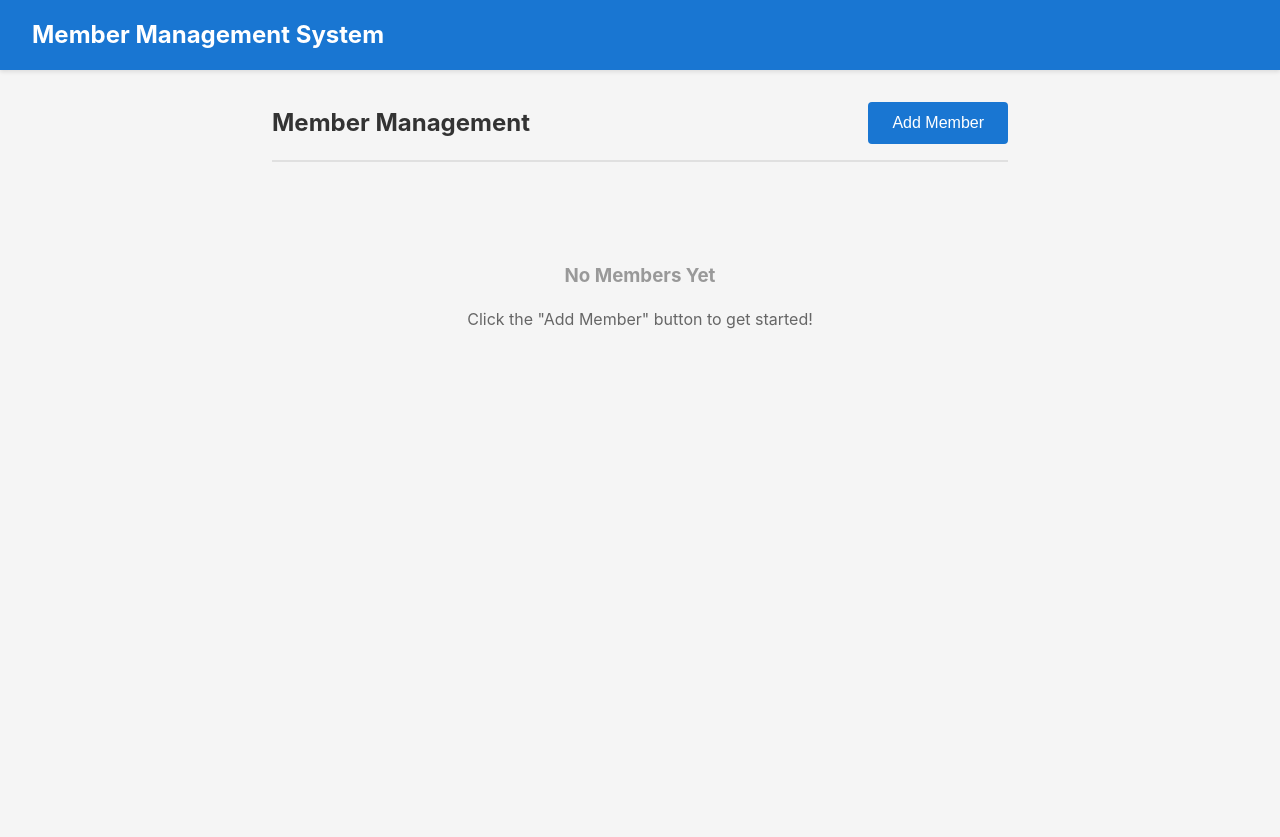
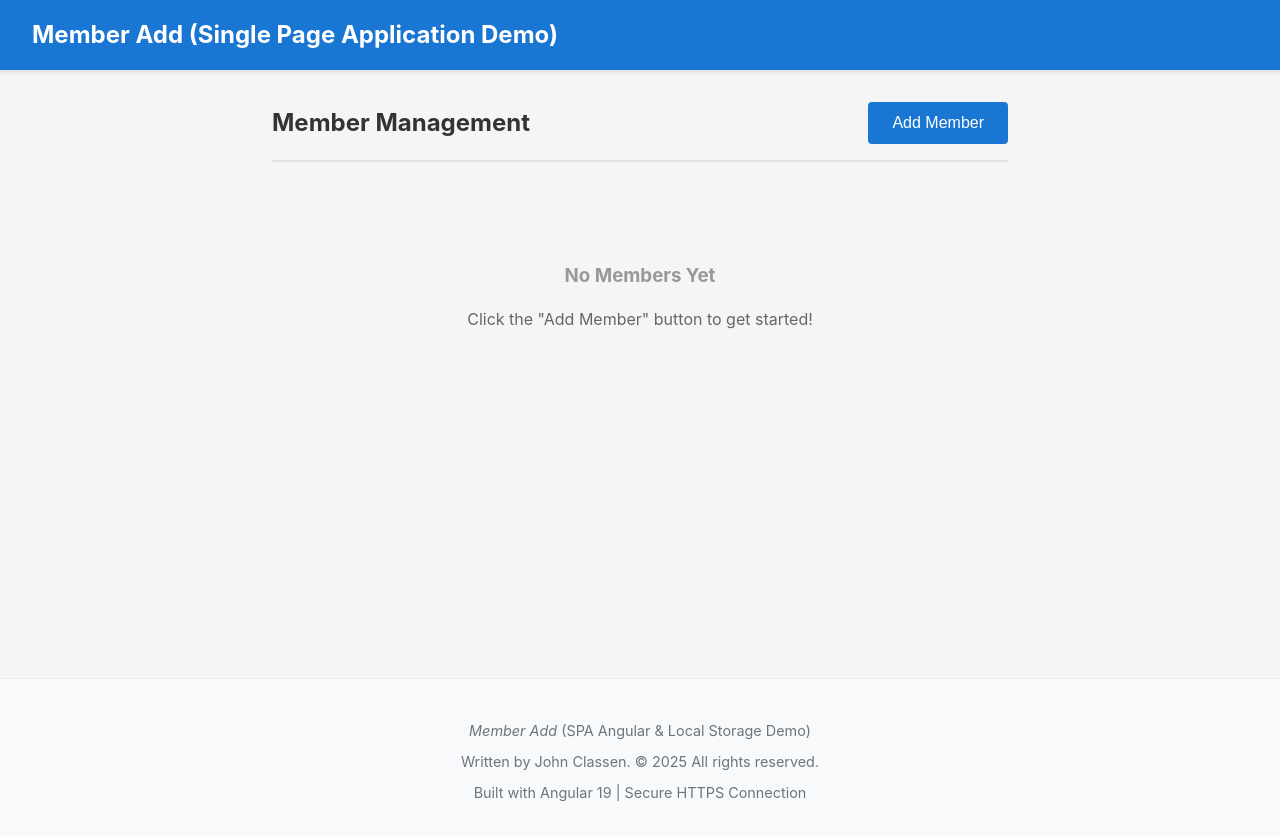
Before and after one commit to jclas/AddMember-ngdemo, an Angular app in the folder member-add/: page /#/members in a window 1280 px wide. Before the commit the page ends 800 px from the top, so only its background shows below. Built offline with nearby package versions, Linux system fonts and the light colour scheme.

Commit message:
- tweak title and h1 of app, etc. - added a footer component, but kept in own folder as to not clutter the components folder.

```diff
--- a/member-add/src/app/app.component.css
+++ b/member-add/src/app/app.component.css
@@ -2,6 +2,7 @@
   min-height: 100vh;
   display: flex;
   flex-direction: column;
+  position: relative;
 }
 
 .app-header {
@@ -16,11 +17,18 @@
   font-size: 1.5rem;
 }
 
-main {
+.main-content {
   flex: 1;
   padding: 2rem;
   max-width: 800px;
   margin: 0 auto;
   width: 100%;
   box-sizing: border-box;
+  /* Ensure minimum height to push footer down to at least 85% */
+  min-height: calc(80vh - 80px); /* 80px approximate header height */
 }
+
+/* Footer will naturally flow after content with margin-top: 3rem from footer component */
+/* The flex: 1 on main-content ensures it takes available space */
+/* If content is short, the footer will be pushed down to at least 85% of viewport */
+/* If content is long, footer will appear after content with proper spacing */
--- a/member-add/src/app/app.component.html
+++ b/member-add/src/app/app.component.html
@@ -1,8 +1,10 @@
 <div class="app-container">
   <header class="app-header">
-    <h1>Member Management System</h1>
+    <!-- <h1>Member Management System - Member Add Demo</h1> -->
+    <h1>Member Add (Single Page Application Demo)</h1>
   </header>
-  <main>
+  <main class="main-content">
     <router-outlet></router-outlet>
   </main>
+  <app-footer></app-footer>
 </div>
--- a/member-add/src/app/app.component.ts
+++ b/member-add/src/app/app.component.ts
@@ -1,10 +1,11 @@
 import { Component } from '@angular/core';
 import { RouterOutlet } from '@angular/router';
+import { FooterComponent } from './footer/footer.component';
 
 @Component({
   selector: 'app-root',
   standalone: true,
-  imports: [RouterOutlet],
+  imports: [RouterOutlet, FooterComponent],
   templateUrl: './app.component.html',
   styleUrl: './app.component.css'
 })
--- /dev/null
+++ b/member-add/src/app/footer/footer.component.css
@@ -0,0 +1,23 @@
+.app-footer {
+  margin-top: 3rem;
+  padding: 2rem 0;
+  background-color: #f8f9fa;
+  border-top: 1px solid #e9ecef;
+  text-align: center;
+  color: #6c757d;
+  font-size: 0.9rem;
+}
+
+.footer-content {
+  max-width: 1200px;
+  margin: 0 auto;
+  padding: 0 1rem;
+}
+
+.footer-content p {
+  margin: 0.5rem 0;
+}
+
+.footer-content p:last-child {
+  margin-bottom: 0;
+}
--- /dev/null
+++ b/member-add/src/app/footer/footer.component.html
@@ -0,0 +1,8 @@
+<footer class="app-footer">
+  <div class="footer-content">
+    <p><i>Member Add</i>
+    (SPA Angular & Local Storage Demo)</p>
+    <p>Written by John Classen. &copy; 2025 All rights reserved.</p>
+    <p>Built with Angular 19 | Secure HTTPS Connection</p>
+  </div>
+</footer>
--- a/member-add/src/index.html
+++ b/member-add/src/index.html
@@ -2,7 +2,7 @@
 <html lang="en">
 <head>
   <meta charset="utf-8">
-  <title>MemberAdd</title>
+  <title>Member Add (SPA Demo)</title>
   <base href="/">
   <meta name="viewport" content="width=device-width, initial-scale=1">
   <link rel="icon" type="image/x-icon" href="favicon.ico">
```
Also changed, not shown: member-add/src/app/footer/footer.component.ts (added, +11 -0 lines), 1 other file (tests, documents, lock files or other folders).
